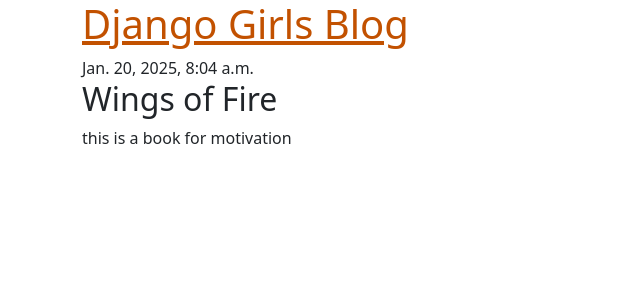
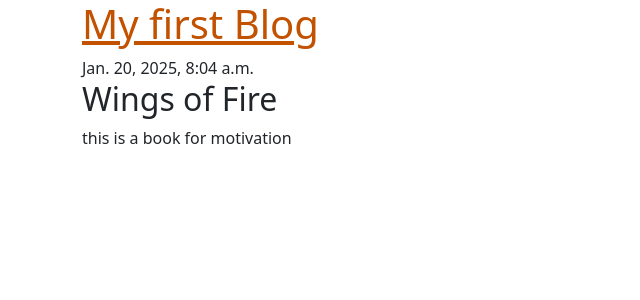
Before and after one commit to Tigin-T-om/my-first-blog, a Django app: page /post/1/ in a window 1280 px wide. Shown: the top 300 px of the page, without its empty margins (0-640 px from the left). Run offline with Django 5.2, Linux system fonts and the light colour scheme; data comes from the database, SQL or seed files in the repository.

Commit message:
first commit

```diff
--- a/blog/templates/blog/base.html
+++ b/blog/templates/blog/base.html
@@ -10,7 +10,7 @@
     <body>
         <header class="page-header">
           <div class="container">
-              <h1><a href="/">Django Girls Blog</a></h1>
+              <h1><a href="/">My first Blog</a></h1>
           </div>
         </header>
         <main class="container">
```
Also changed, not shown: blog/static/css/blog.css (line endings or trailing spaces).
